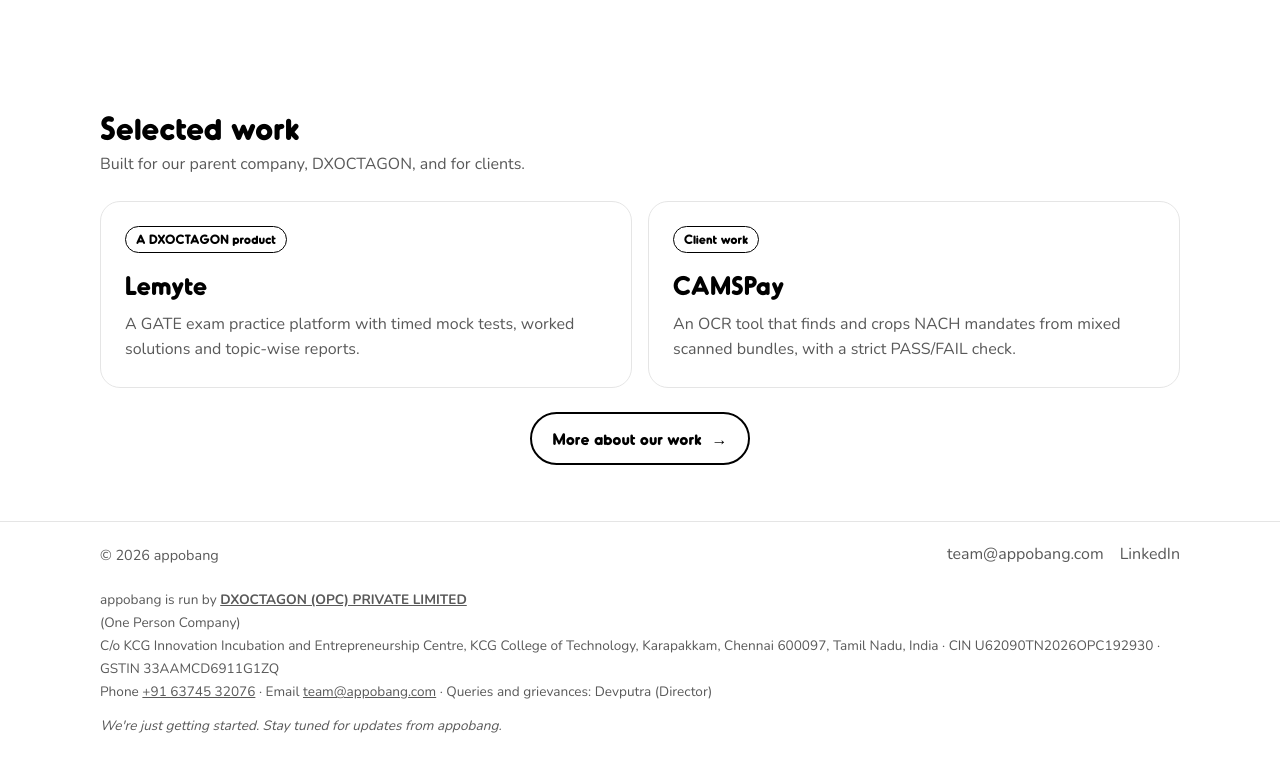
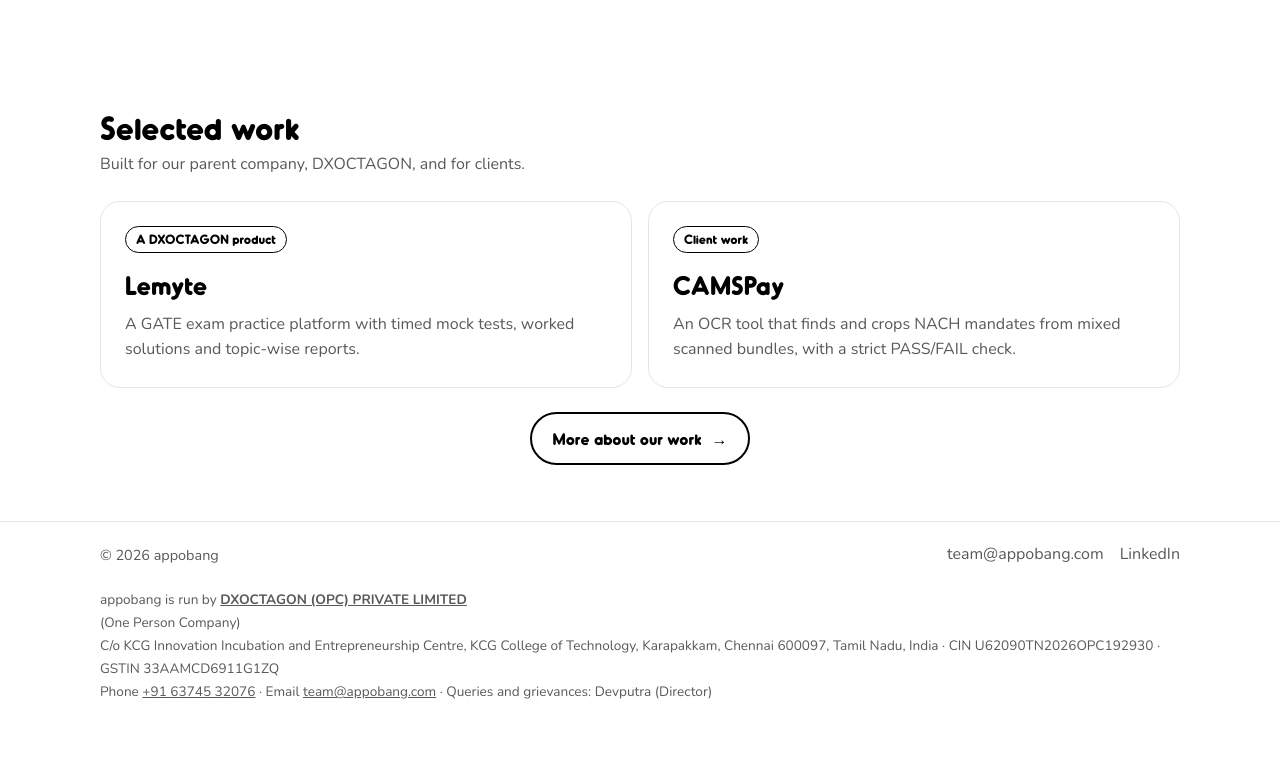
Before and after one commit to Devputra/appobang-site, a plain HTML site: page index.html in a window 1280 px wide. Shown: the part 1650-2411 px from the top of the page. After the commit the page ends 2365 px from the top, so only its background shows below. Drawn offline with nearby package versions, Linux system fonts and the light colour scheme.

Commit message:
Remove the "just getting started" and "early stage" lines from the home and About footers (owner request)
Also drops the .coming-soon style, which only that line used.

Co-Authored-By: Claude Opus 5.5 <noreply@anthropic.com>

```diff
--- a/index.html
+++ b/index.html
@@ -127,7 +127,6 @@
     .company{width:100%; max-width:var(--max); margin:0; padding:0 20px 12px; color:var(--muted); font-size:0.85rem; font-style:normal; line-height:1.7}
     .company a{color:var(--muted); text-decoration:underline}
     .company a:hover{color:var(--fg)}
-    .coming-soon{width:100%; max-width:var(--max); margin:0; padding:0 20px 24px; color:var(--muted); font-size:.85rem; font-style:italic}
 
     /* Accessibility skip link */
     .skip{position:absolute; left:-9999px; top:auto; width:1px; height:1px; overflow:hidden}
@@ -291,7 +290,6 @@
         Phone <a href="tel:+916374532076">+91 63745 32076</a> · Email <a href="mailto:team@appobang.com">team@appobang.com</a> ·
         Queries and grievances: Devputra (Director)
       </address>
-      <p class="coming-soon">We're just getting started. Stay tuned for updates from appobang.</p>
     </footer>
   </div>
   <script>
```
Also changed, not shown: about/index.html (+0 -1 lines).
